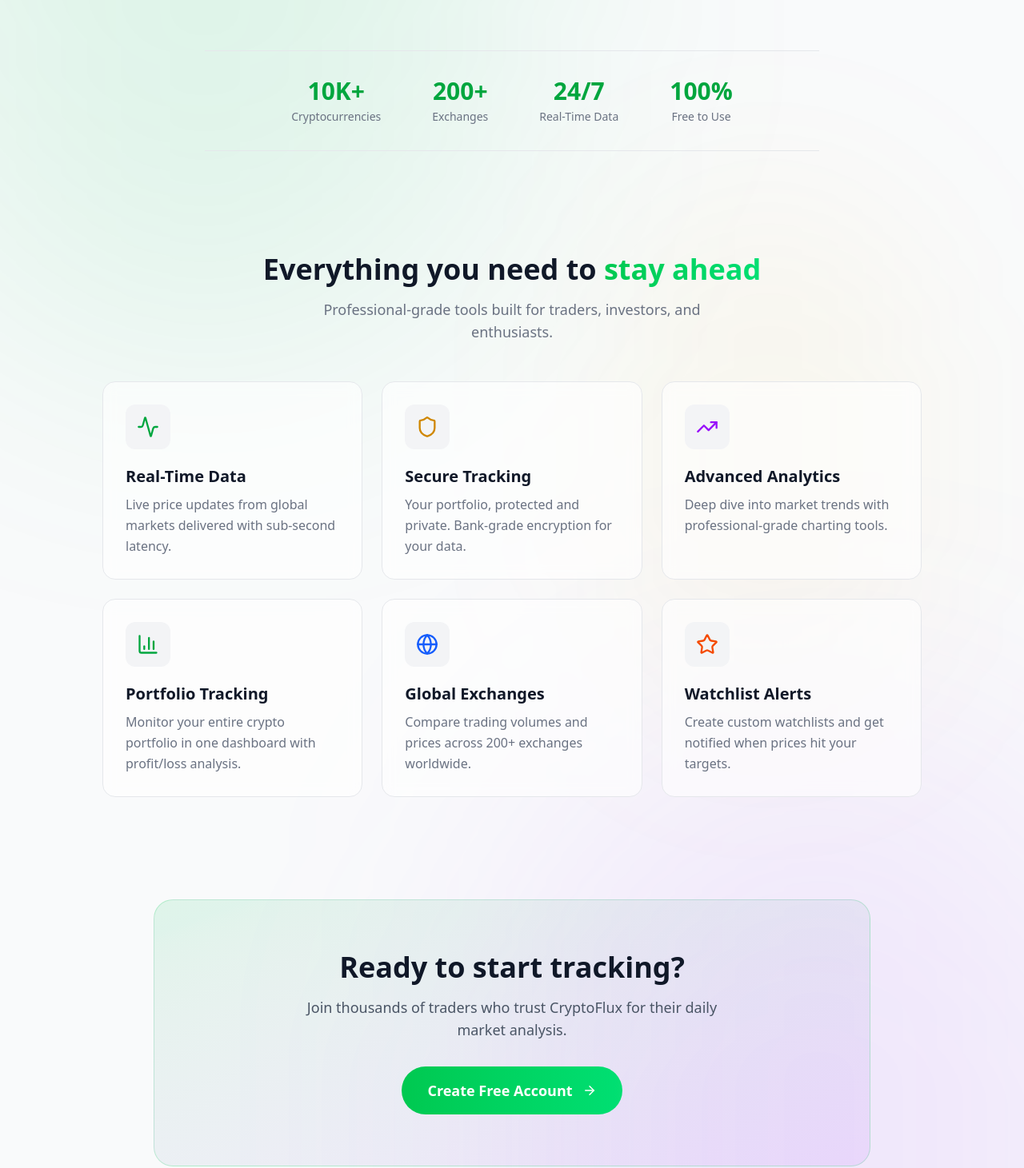
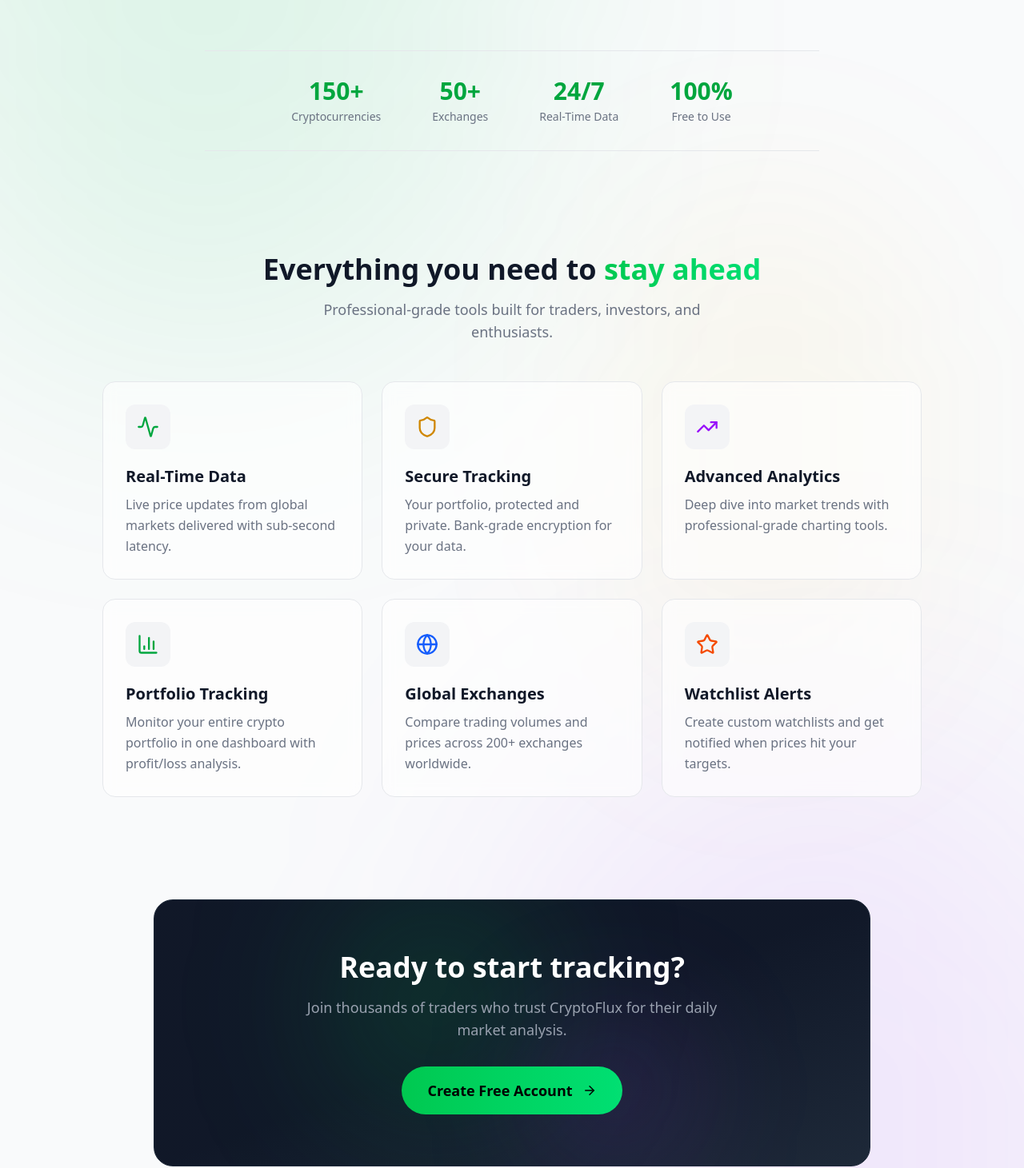
Before and after one commit to heyaryanmittal/CryptoFlux, a React (Vite) app in the folder frontend/: page / in a window 1280 px wide. Shown: the part 426-1887 px from the top of the page at 80% size. Built offline with nearby package versions, Linux system fonts and the light colour scheme; no server answers.

Commit message:
Improve CTA section and update stat values

```diff
--- a/frontend/src/pages/Landing.jsx
+++ b/frontend/src/pages/Landing.jsx
@@ -57,8 +57,8 @@ const Landing = () => {
                         transition={{ duration: 0.6, delay: 0.5 }}
                         className="flex flex-wrap justify-center gap-8 md:gap-16 mt-16 py-8 border-t border-b border-gray-200 dark:border-white/10 w-full max-w-3xl"
                     >
-                        <StatItem value="10K+" label="Cryptocurrencies" />
-                        <StatItem value="200+" label="Exchanges" />
+                        <StatItem value="150+" label="Cryptocurrencies" />
+                        <StatItem value="50+" label="Exchanges" />
                         <StatItem value="24/7" label="Real-Time Data" />
                         <StatItem value="100%" label="Free to Use" />
                     </motion.div>
@@ -128,13 +128,17 @@ const Landing = () => {
                         whileInView={{ opacity: 1, y: 0 }}
                         viewport={{ once: true }}
                         transition={{ duration: 0.6 }}
-                        className="relative overflow-hidden rounded-3xl bg-gradient-to-br from-green-500/10 to-purple-500/10 border border-green-500/20 dark:border-green-500/10 p-12 md:p-16 text-center max-w-4xl mx-auto"
+                        className="relative overflow-hidden rounded-3xl bg-gradient-to-br from-gray-900 via-gray-900 to-gray-800 dark:from-white/[0.06] dark:via-white/[0.03] dark:to-white/[0.06] p-12 md:p-16 text-center max-w-4xl mx-auto border border-gray-800 dark:border-white/10"
                     >
-                        <h2 className="text-3xl md:text-4xl font-bold mb-4">Ready to start tracking?</h2>
-                        <p className="text-gray-600 dark:text-gray-400 text-lg mb-8 max-w-xl mx-auto">
+                        {/* Glow effects */}
+                        <div className="absolute top-0 left-1/4 w-64 h-64 bg-green-500/20 rounded-full blur-[100px] pointer-events-none" />
+                        <div className="absolute bottom-0 right-1/4 w-48 h-48 bg-purple-500/15 rounded-full blur-[80px] pointer-events-none" />
+
+                        <h2 className="relative text-3xl md:text-4xl font-bold mb-4 text-white dark:text-white">Ready to start tracking?</h2>
+                        <p className="relative text-gray-400 text-lg mb-8 max-w-xl mx-auto">
                             Join thousands of traders who trust CryptoFlux for their daily market analysis.
                         </p>
-                        <Link to="/auth?mode=signup" className="group inline-flex items-center gap-3 px-8 py-4 bg-gradient-to-r from-green-500 to-green-400 text-white dark:text-black font-bold text-lg rounded-full hover:shadow-[0_0_40px_rgba(74,222,128,0.4)] transition-all duration-300 transform hover:-translate-y-0.5">
+                        <Link to="/auth?mode=signup" className="relative group inline-flex items-center gap-3 px-8 py-4 bg-gradient-to-r from-green-500 to-green-400 text-black font-bold text-lg rounded-full hover:shadow-[0_0_50px_rgba(74,222,128,0.5)] transition-all duration-300 transform hover:-translate-y-0.5">
                             Create Free Account
                             <ArrowRight size={18} className="group-hover:translate-x-1 transition-transform" />
                         </Link>
```
